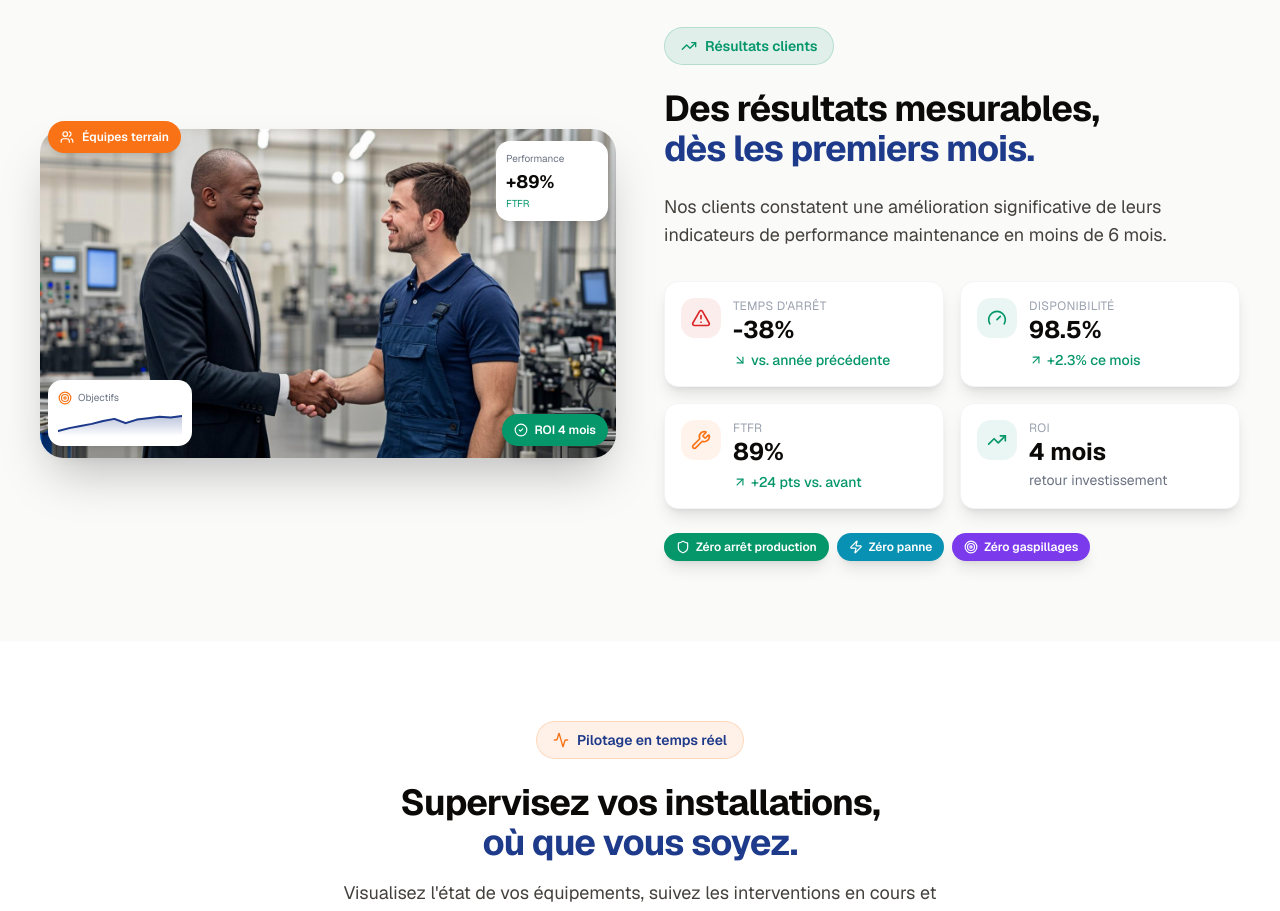
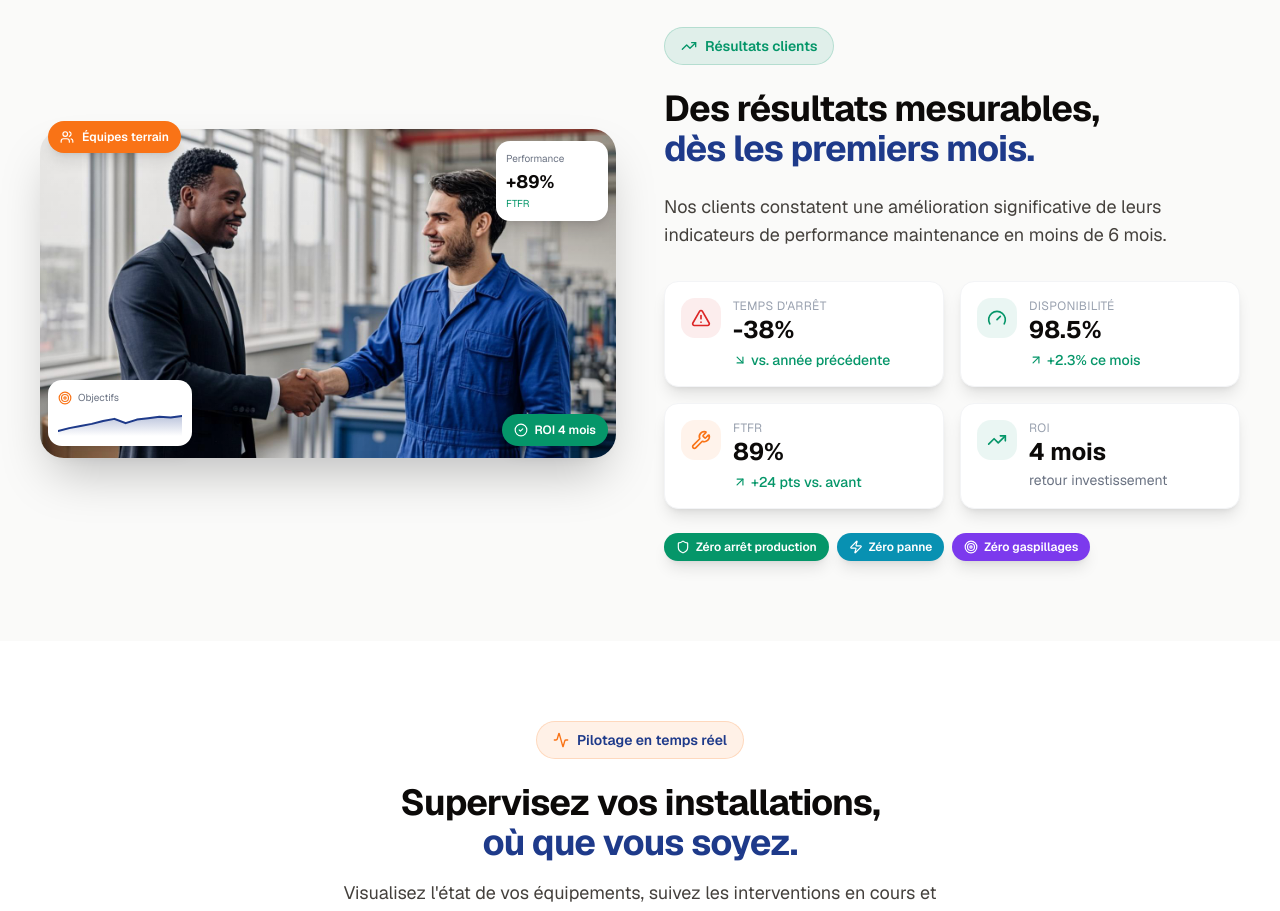
Before and after one commit to barryab12/site-maintex-koro, a Next.js app: page / in a window 1280 px wide. Shown: the part 1040-1951 px from the top of the page. Built offline with nearby package versions, Linux system fonts and the light colour scheme.

Commit message:
b3c82f6f-3e78-4324-a393-13e2e876594d

```diff
--- a/src/app/page.tsx
+++ b/src/app/page.tsx
@@ -197,7 +197,7 @@ export default function HomePage() {
             {/* Left - Photo Visual */}
             <div className="hidden lg:block">
               <TeamPhotoVisual
-                imageSrc="/images/manager-technician-success.png"
+                imageSrc="/images/success-handshake.png"
                 imageAlt="Manager et technicien célébrant le succès"
               />
             </div>
```
Also changed, not shown: public/images/success-handshake.png (added).
